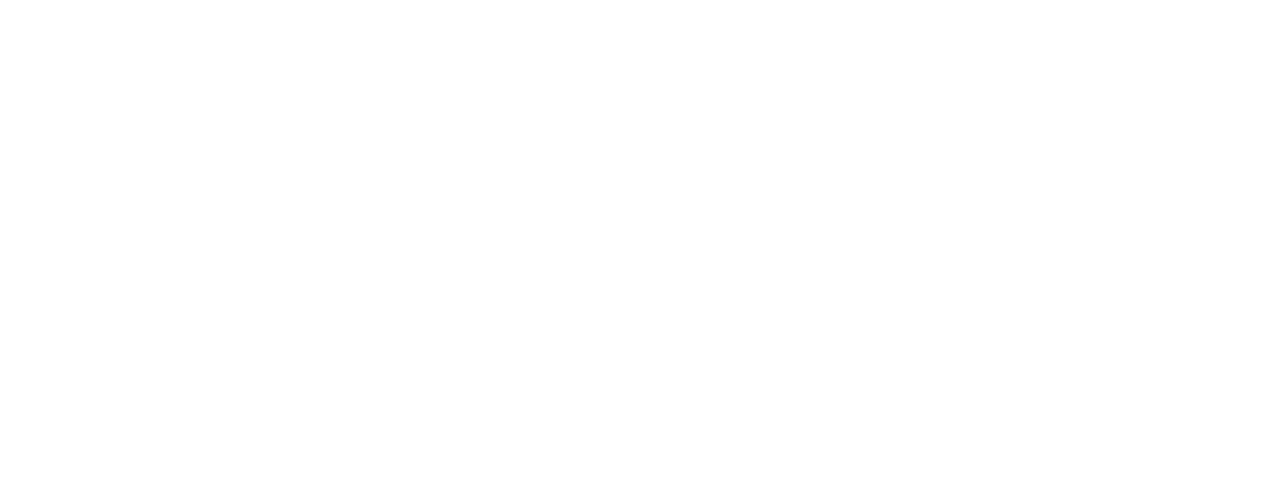
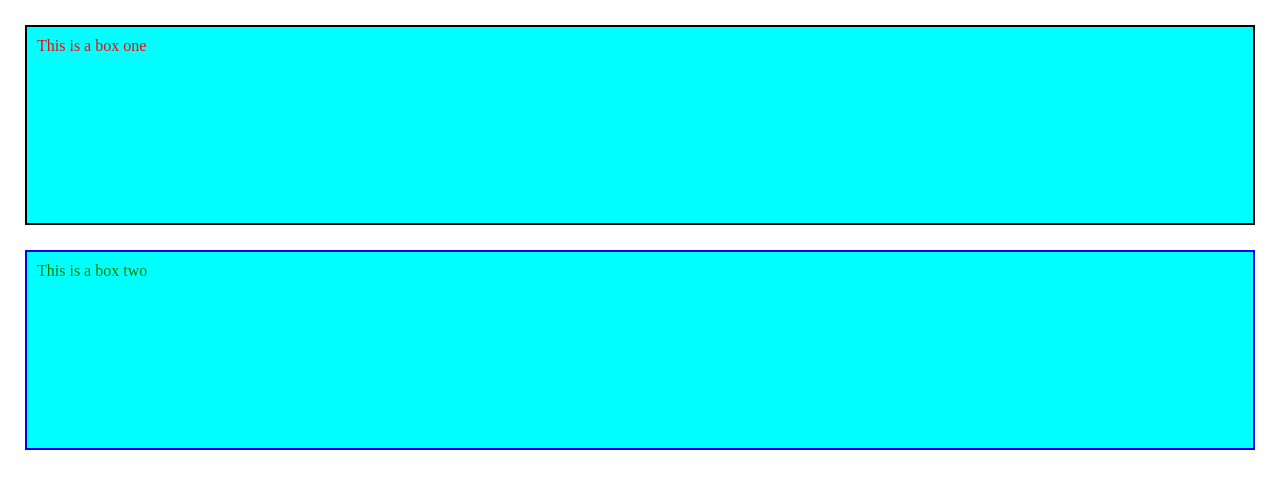
Before and after one commit to JarvisStark24/IMPORTANT-HTML-CSS-JS-revision, a plain HTML site: page CSS/CSS Box Model v18/index.html in a window 1280 px wide. Drawn offline with Linux system fonts and the light colour scheme.

Commit message:
CSS Box model done

```diff
--- a/CSS/CSS Box Model v18/index.html
+++ b/CSS/CSS Box Model v18/index.html
@@ -5,10 +5,33 @@
     <meta name="viewport" content="width=device-width, initial-scale=1.0">
     <title>CSS Box Model</title>
     <style>
-
+        *{
+            margin: 0;
+            padding: 0;
+        }
+        .box{
+            background-color: aqua;
+        }
+        .box1{
+            color: red;
+            padding: 10px;
+            margin: 25px;
+            border: 2px solid black;
+            height: 200px;
+            box-sizing: border-box;
+        }
+        .box2{
+            color: green;
+            padding: 10px;
+            margin: 25px;
+            border: 2px solid blue;
+            height: 200px;
+            box-sizing: border-box;
+        }
     </style>
 </head>
 <body>
-
+    <div class="box box1">This is a box one</div>
+    <div class="box box2">This is a box two</div>
 </body>
 </html>
```
